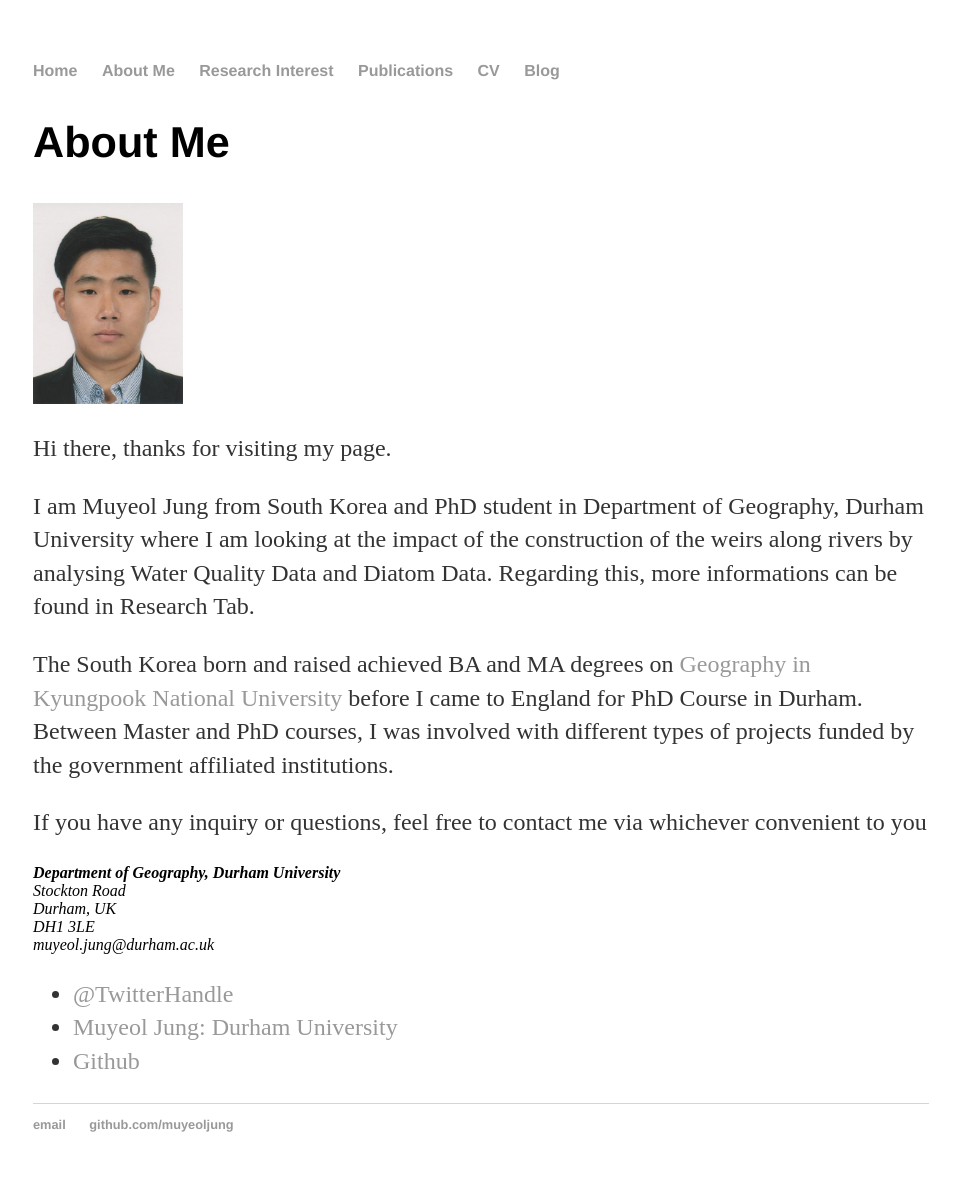
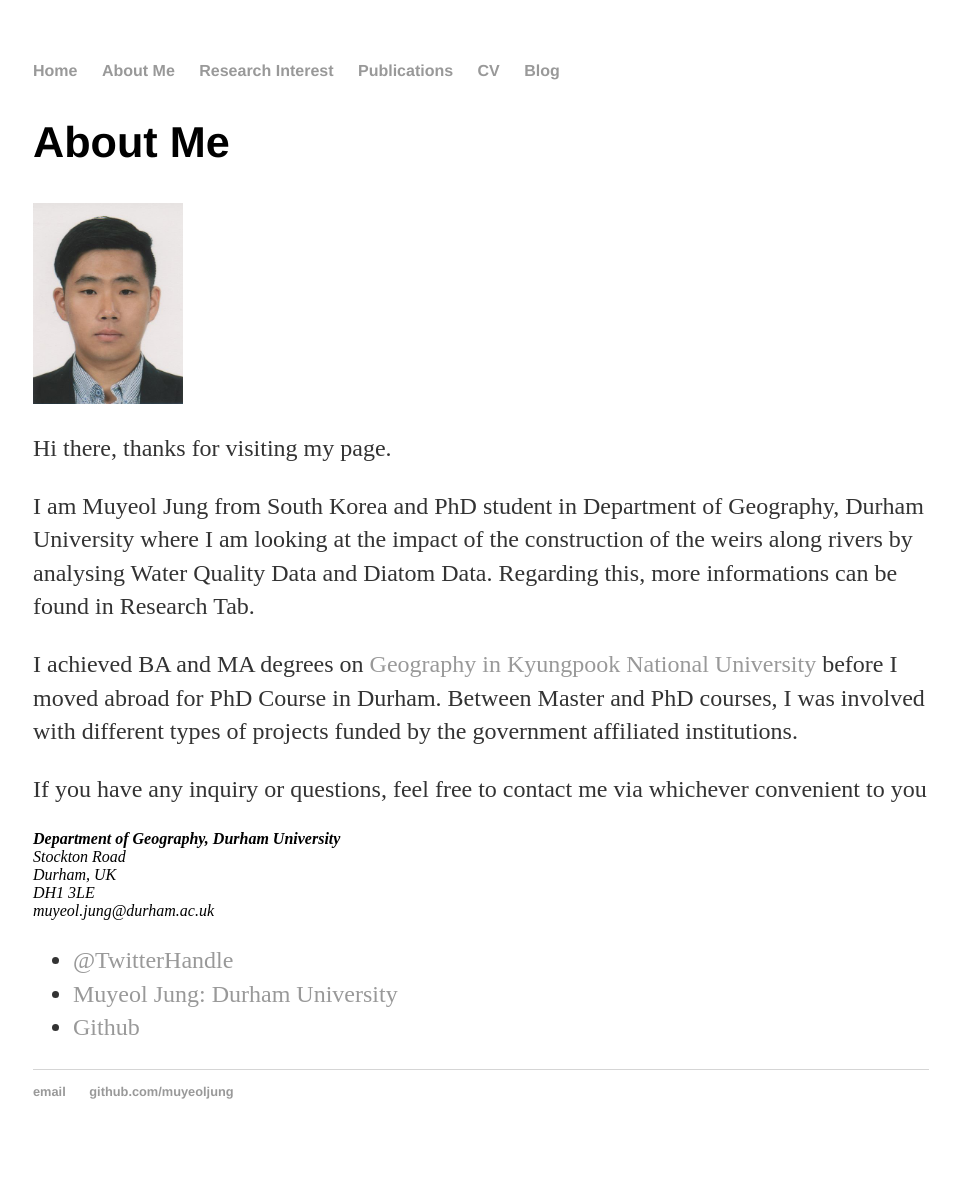
Before and after one commit to muyeoljung/muyeoljung.github.io, a Jekyll site: the page built from about/index.html, in a window 1280 px wide. Shown: the whole page, without its empty margins (159-1115 px from the left). Built offline with Jekyll 4.4.1, drawn with Linux system fonts in a browser that asks for light colours; after the commit the page ends 1161 px from its top, so only the background shows below that.

Commit message:
Update index.html

```diff
--- a/about/index.html
+++ b/about/index.html
@@ -8,7 +8,7 @@ title: About Me
 			<img src="/images/About_me_image.jpg", width="150">
 			<p> Hi there, thanks for visiting my page. </p>
 			<p> I am Muyeol Jung from South Korea and PhD student in Department of Geography, Durham University where I am looking at the impact of the construction of the weirs along rivers by analysing Water Quality Data and Diatom Data. Regarding this, more informations can be found in Research Tab.</p>
-			<p> The South Korea born and raised achieved BA and MA degrees on <a href="https://geog.knu.ac.kr/">Geography in Kyungpook National University</a> before I came to England for PhD Course in Durham. Between Master and PhD courses, I was involved with different types of projects funded by the government affiliated institutions. </p>
+			<p> I achieved BA and MA degrees on <a href="https://geog.knu.ac.kr/">Geography in Kyungpook National University</a> before I moved abroad for PhD Course in Durham. Between Master and PhD courses, I was involved with different types of projects funded by the government affiliated institutions. </p>
 			<p> If you have any inquiry or questions, feel free to contact me via whichever convenient to you </p>
 					<address>
 					<strong>Department of Geography, Durham University</strong><br>
```
